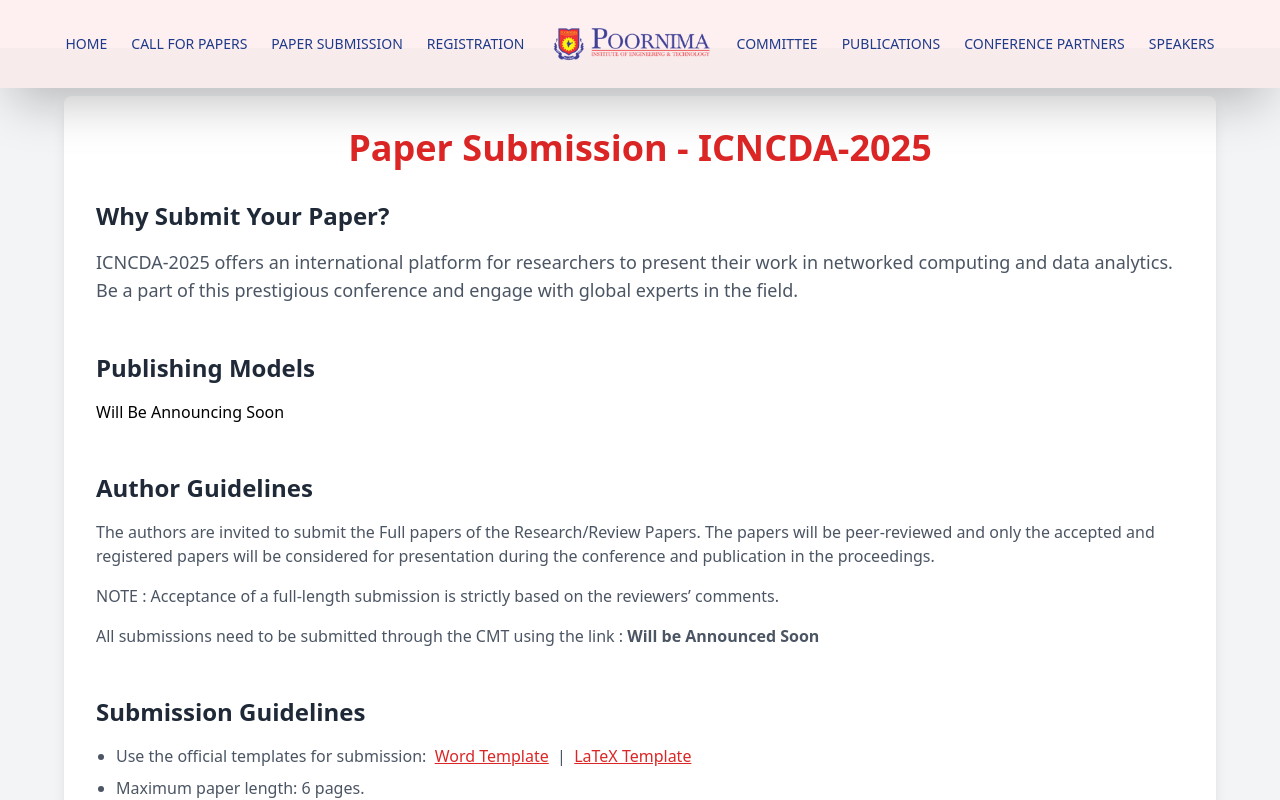
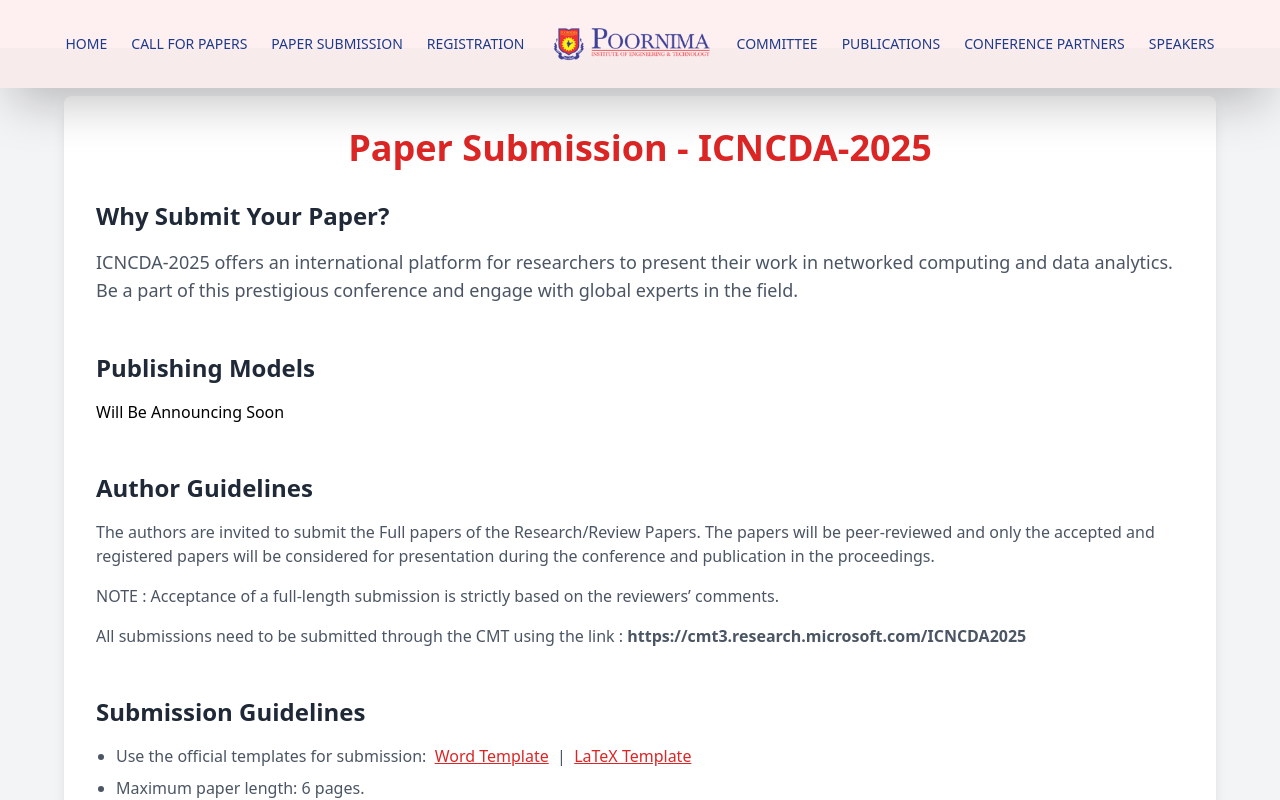
Before and after one commit to Diyamehta60/Department_conference, a React (Vite) app: page /paper-submission in a window 1280 px wide. Shown: the top 800 px of the page. Built offline with nearby package versions, Linux system fonts and the light colour scheme.

Commit message:
publication and footer

```diff
--- a/src/pages/PaperSubmission.jsx
+++ b/src/pages/PaperSubmission.jsx
@@ -81,7 +81,7 @@ const PaperSubmission = () => {
             The authors are invited to submit the Full papers of the Research/Review Papers. The papers will be peer-reviewed and only the accepted and registered papers will be considered for presentation during the conference and publication in the proceedings.
           </p>
           <p className='text-gray-600 mb-4'>NOTE : Acceptance of a full-length submission is strictly based on the reviewers’ comments.</p>
-          <p className='text-gray-600 mb-4'>All submissions need to be submitted through the CMT using the link : <span className='font-bold'>Will be Announced Soon</span></p>
+          <p className='text-gray-600 mb-4'>All submissions need to be submitted through the CMT using the link : <span className='font-bold'>https://cmt3.research.microsoft.com/ICNCDA2025</span></p>
         </section>
 
         {/* Submission Guidelines */}
```
